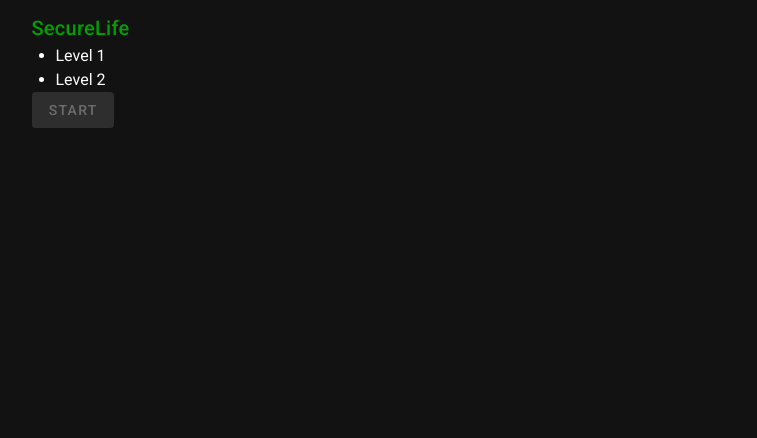
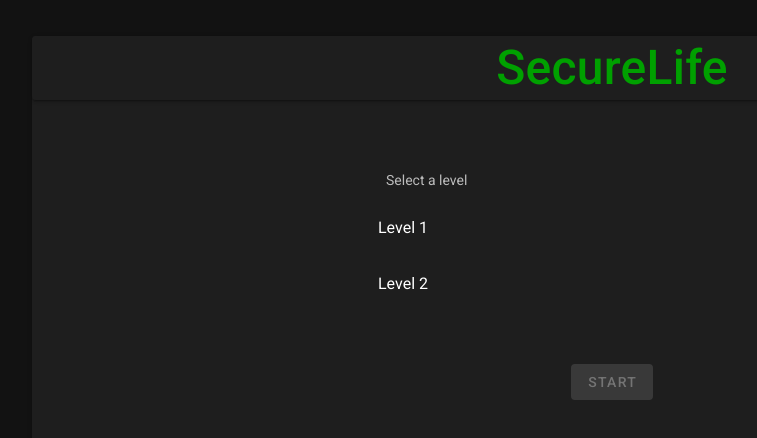
Before and after one commit to Ynomi/securelife, a Nuxt app: page / in a window 1280 px wide. Shown: the top 438 px of the page, without its empty margins (28-785 px from the left). Built offline with nearby package versions, Linux system fonts and the light colour scheme.

Commit message:
[update] デザインの変更 途中
画面デザインを変更中

```diff
--- a/components/Top.vue
+++ b/components/Top.vue
@@ -1,20 +1,40 @@
 <template>
-  <div>
-    <h1 class="title"><font color="primary">{{ title }}</font></h1>
+  <v-card class="mx-auto" height="550">
+    <v-card class="my-6">
+      <v-layout justify-center>
+        <v-card-title>
+          <font color="primary" size="7">{{ title }}</font>
+        </v-card-title>
+      </v-layout>
+    </v-card>
 
-    <ul>
-      <li
-        v-for="(qLevel, index) in settingInformation.questionPaths"
-        :key="index"
-        :class="{ selected: selectLevelPath === qLevel.path }"
-        @click="selectQuizLevel(qLevel.path)"
+    <v-list nav class="mx-auto my-12" width="500">
+      <v-subheader>Select a level</v-subheader>
+      <v-list-item-group
+        color="info"
       >
-        {{ qLevel.title }}
-      </li>
-    </ul>
+        <v-list-item
+          v-for="(qLevel, i) in settingInformation.questionPaths"
+          :key="i"
+          :class="{ selected: selectLevelPath === qLevel.path }"
+          @click="selectQuizLevel(qLevel.path)"
+        >
+          {{ qLevel.title }}
+        </v-list-item>
+      </v-list-item-group>
+    </v-list>
 
-    <v-btn color="secondary" :disabled="!selectLevelPath" @click="showQuiz()">Start</v-btn>
-  </div>
+    <v-layout justify-center>
+      <v-btn
+        color="secondary"
+        :disabled="!selectLevelPath"
+        max-width="100"
+        @click="showQuiz()"
+      >Start</v-btn
+      >
+    </v-layout>
+
+  </v-card>
 </template>
 
 <script>
```
